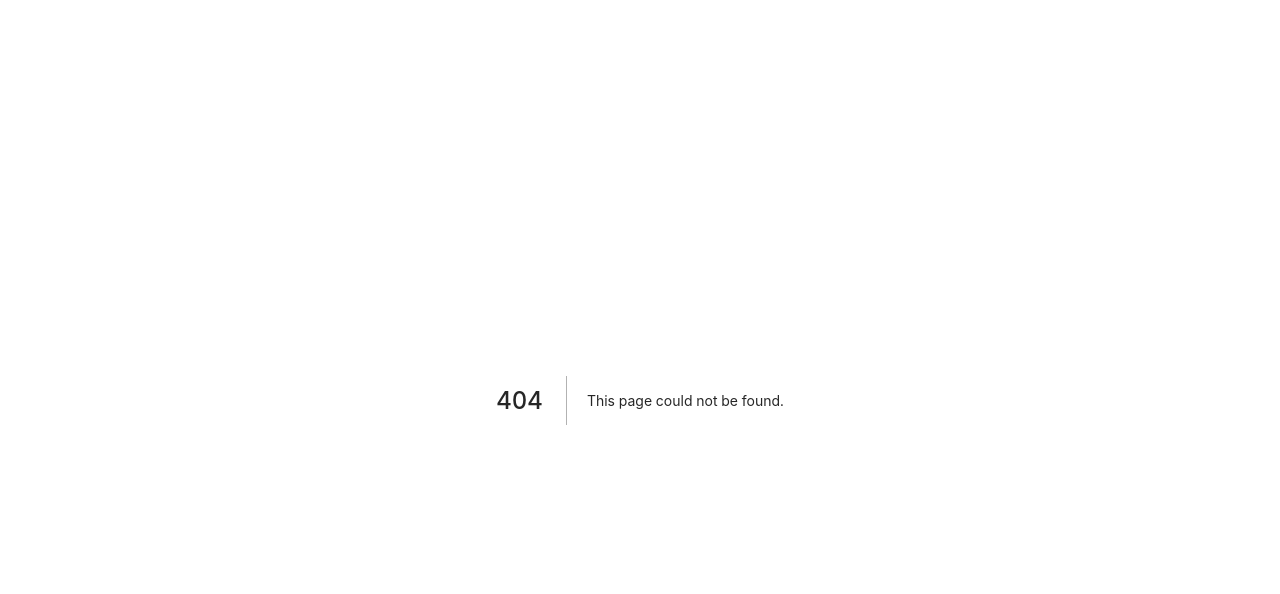
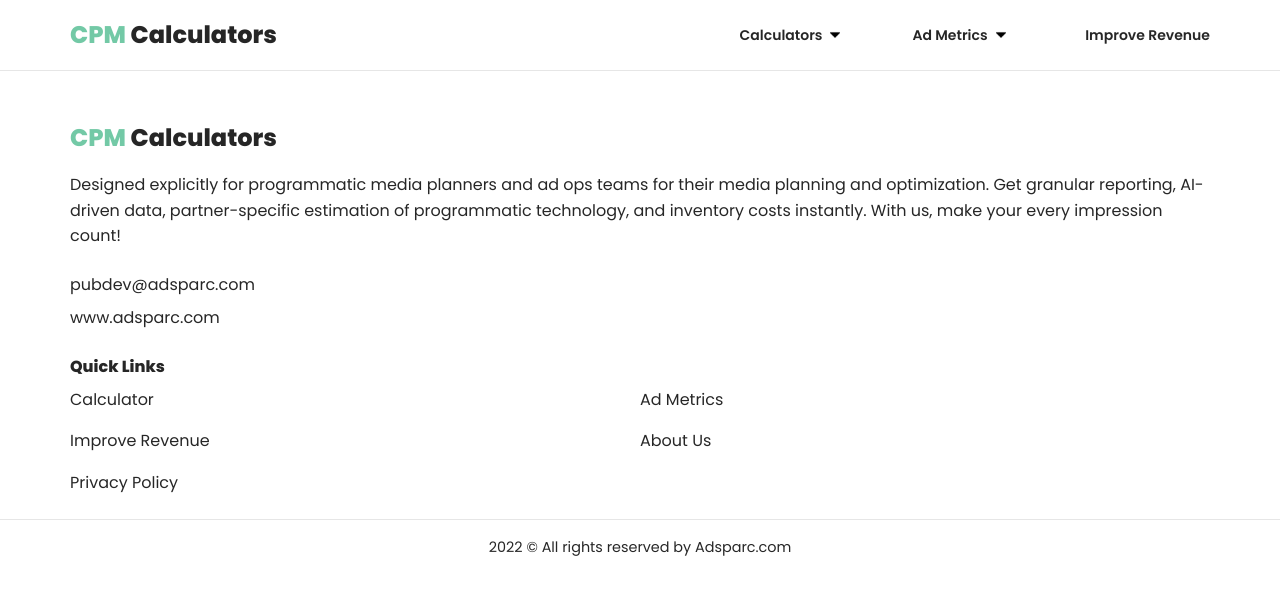
Before and after one commit to arvind-adsparc/cpmcalculators, a Next.js app: page /blog in a window 1280 px wide. Before the commit this address had no page. Shown: the top 594 px of the page. Built offline with nearby package versions, Linux system fonts and the light colour scheme.

Commit message:
addition of blog page

```diff
--- a/components/Header/header.jsx
+++ b/components/Header/header.jsx
@@ -46,7 +46,9 @@ const Header = () => {
               </div>
             </Dropdown>
 
-            <div className={styles.link}>Improve Revenue</div>
+            <div className={styles.link}>
+              <Link href="/blog">Improve Revenue</Link>
+            </div>
           </div>
 
           <div></div>
--- /dev/null
+++ b/pages/blog/index.jsx
@@ -0,0 +1,14 @@
+import Seo from "../../components/Seo";
+import Layout from "../../components/Layout";
+
+const ImproveRevenue = () => {
+  return (
+    <>
+      <Seo title="Improve Revenue | CPM Calculators" description="" />
+
+      <Layout></Layout>
+    </>
+  );
+};
+
+export default ImproveRevenue;
```
Also changed, not shown: pages/blog/[id].js (added, +7 -0 lines).
